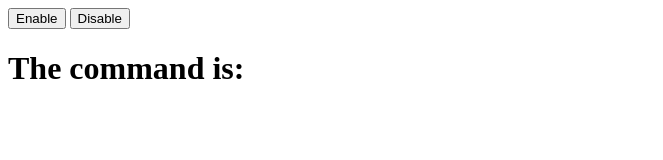
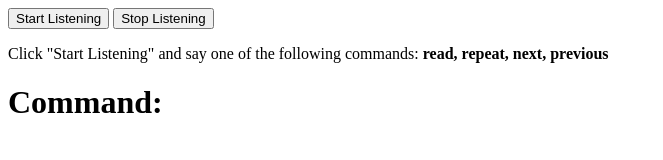
Before and after one commit to kyan/web-speech-api-demo, a plain HTML site: page index.html in a window 1280 px wide. Shown: the whole page, without its empty margins (0-663 px from the left). Drawn offline with Linux system fonts and the light colour scheme.

Commit message:
add instructions

```diff
--- a/index.html
+++ b/index.html
@@ -7,9 +7,10 @@
   <title>Document</title>
 </head>
 <body>
-  <button id="enable-btn">Enable</button>
-  <button id="disable-btn">Disable</button>
-  <h1>The command is: <span id="command-output"></span></h1>
+  <button id="enable-btn">Start Listening</button>
+  <button id="disable-btn">Stop Listening</button>
+  <p>Click "Start Listening" and say one of the following commands: <b>read, repeat, next, previous</b></p>
+  <h1>Command: <span id="command-output"></span></h1>
   <script src="script.js"></script>
 </body>
 </html>
```
